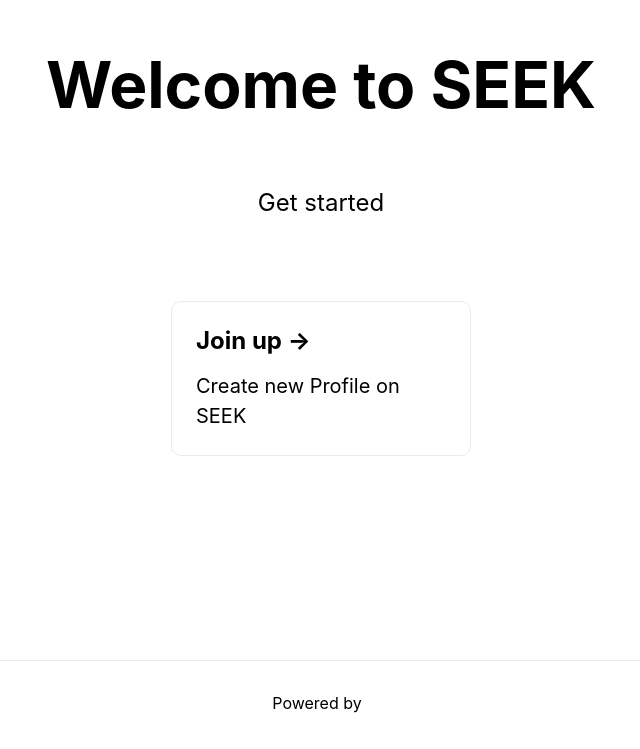
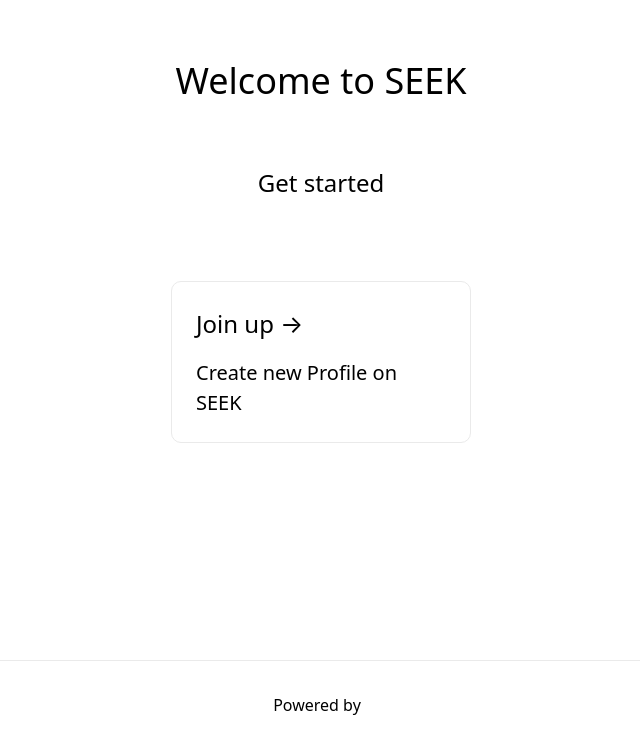
Before and after one commit to GradConnection/seek-the-dragon, a Next.js app: page / in a window 1280 px wide. Shown: the part 140-889 px from the top of the page, without its empty margins (319-959 px from the left). Built offline with nearby package versions, Linux system fonts and the light colour scheme.

Commit message:
Add Tailwind CSS to the project

```diff
--- a/package.json
+++ b/package.json
@@ -15,9 +15,12 @@
   },
   "devDependencies": {
     "@types/react": "^17.0.35",
+    "autoprefixer": "^10.4.0",
     "eslint": "7",
     "eslint-config-next": "12.0.4",
     "eslint-config-prettier": "^8.3.0",
+    "postcss": "^8.3.11",
+    "tailwindcss": "^2.2.19",
     "typescript": "^4.4.4"
   }
 }
--- a/pages/index.js
+++ b/pages/index.js
@@ -13,7 +13,7 @@
       </Head>
 
       <main className={styles.main}>
-        <h1 className={styles.title}>
+        <h1 className="text-4xl">
           Welcome to SEEK
         </h1>
 
--- /dev/null
+++ b/postcss.config.js
@@ -0,0 +1,6 @@
+module.exports = {
+  plugins: {
+    tailwindcss: {},
+    autoprefixer: {},
+  },
+}
--- a/styles/globals.css
+++ b/styles/globals.css
@@ -1,16 +1,4 @@
-html,
-body {
-  padding: 0;
-  margin: 0;
-  font-family: -apple-system, BlinkMacSystemFont, Segoe UI, Roboto, Oxygen,
-    Ubuntu, Cantarell, Fira Sans, Droid Sans, Helvetica Neue, sans-serif;
-}
-
-a {
-  color: inherit;
-  text-decoration: none;
-}
-
-* {
-  box-sizing: border-box;
-}
+/* ./styles/globals.css */
+@tailwind base;
+@tailwind components;
+@tailwind utilities;
--- /dev/null
+++ b/tailwind.config.js
@@ -0,0 +1,11 @@
+module.exports = {
+  purge: ['./pages/**/*.{js,ts,jsx,tsx}', './components/**/*.{js,ts,jsx,tsx}'],
+  darkMode: false, // or 'media' or 'class'
+  theme: {
+    extend: {},
+  },
+  variants: {
+    extend: {},
+  },
+  plugins: [],
+}
```
Also changed, not shown: 1 other file (tests, documents, lock files or other folders).
